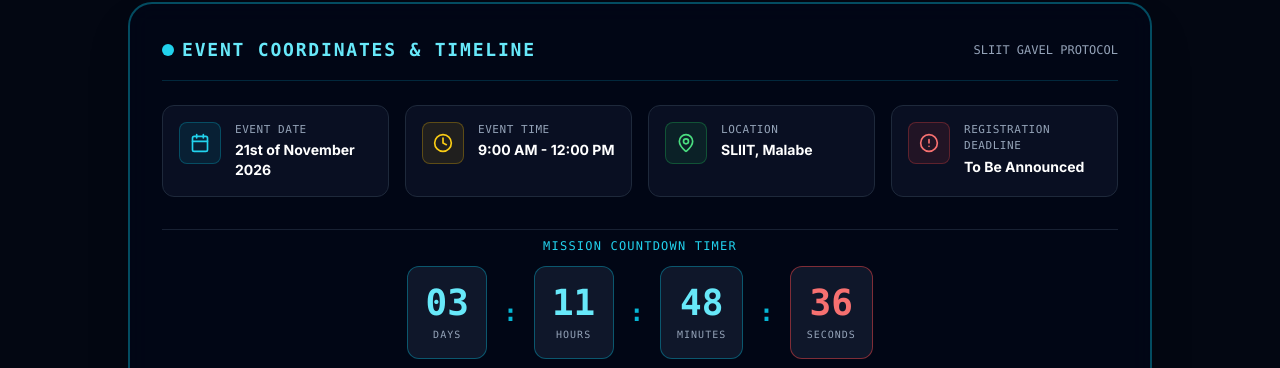
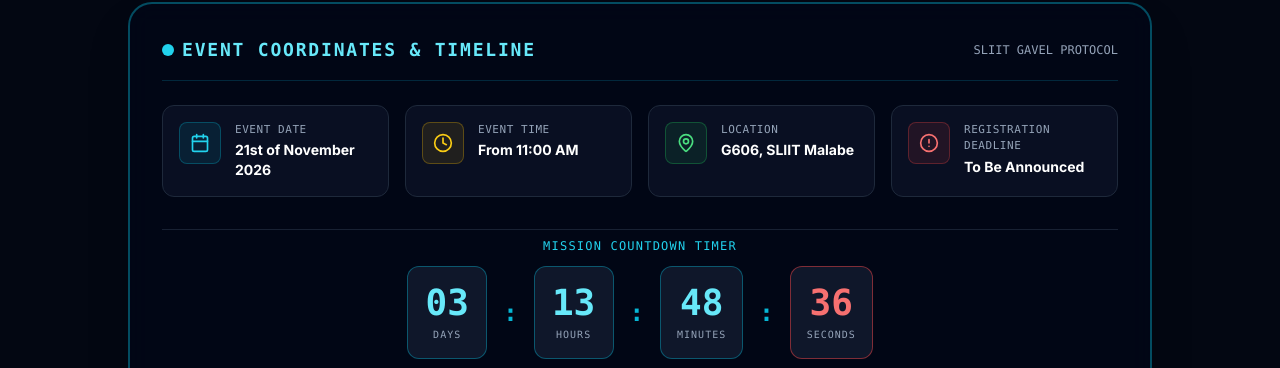
Before and after one commit to sawanyak/gavel-up, a Next.js app: page / in a window 1280 px wide. Shown: the part 1309-1677 px from the top of the page. Built offline with nearby package versions, Linux system fonts and the light colour scheme.

Commit message:
fixed time and location. Fixed countdown

```diff
--- a/src/app/page.tsx
+++ b/src/app/page.tsx
@@ -22,20 +22,22 @@ import {
 export default function HomePage() {
   // Countdown Timer State
   const [timeLeft, setTimeLeft] = useState({
-    days: "14",
-    hours: "08",
-    minutes: "45",
-    seconds: "20",
+    days: "00",
+    hours: "00",
+    minutes: "00",
+    seconds: "00",
   });
+  const [countdownSubtitle, setCountdownSubtitle] = useState("MISSION COUNTDOWN TIMER");
 
   useEffect(() => {
-    const target = new Date(eventConfig.countdownTarget).getTime();
+    const targetStart = new Date(eventConfig.countdownTarget).getTime();
+    const targetEnd = new Date("2026-11-21T14:00:00+05:30").getTime();
 
-    const interval = setInterval(() => {
+    const updateCountdown = () => {
       const now = new Date().getTime();
-      const diff = target - now;
 
-      if (diff > 0) {
+      if (now < targetStart) {
+        const diff = targetStart - now;
         const days = Math.floor(diff / (1000 * 60 * 60 * 24));
         const hours = Math.floor((diff % (1000 * 60 * 60 * 24)) / (1000 * 60 * 60));
         const minutes = Math.floor((diff % (1000 * 60 * 60)) / (1000 * 60));
@@ -47,8 +49,28 @@ export default function HomePage() {
           minutes: String(minutes).padStart(2, "0"),
           seconds: String(seconds).padStart(2, "0"),
         });
+        setCountdownSubtitle("MISSION COUNTDOWN TIMER");
+      } else if (now < targetEnd) {
+        setTimeLeft({
+          days: "00",
+          hours: "00",
+          minutes: "00",
+          seconds: "00",
+        });
+        setCountdownSubtitle("MISSION UNDERWAY // EVENT IN PROGRESS");
+      } else {
+        setTimeLeft({
+          days: "00",
+          hours: "00",
+          minutes: "00",
+          seconds: "00",
+        });
+        setCountdownSubtitle("ORIENTATION COMPLETED // THANK YOU FOR JOINING");
       }
-    }, 1000);
+    };
+
+    updateCountdown();
+    const interval = setInterval(updateCountdown, 1000);
 
     return () => clearInterval(interval);
   }, []);
@@ -159,8 +181,8 @@ export default function HomePage() {
 
           {/* Real-time Countdown Clocks */}
           <div className="flex flex-col items-center pt-2 border-t border-slate-800/80">
-            <span className="text-xs font-mono text-cyan-400 tracking-widest uppercase mb-3">
-              MISSION COUNTDOWN TIMER
+            <span className="text-xs font-mono text-cyan-400 tracking-widest uppercase mb-3 text-center px-2">
+              {countdownSubtitle}
             </span>
             <div className="flex items-center gap-2 sm:gap-4 font-mono">
               <div className="flex flex-col items-center p-3 sm:p-4 rounded-xl border border-cyan-500/40 bg-slate-900 min-w-[64px] sm:min-w-[80px]">
--- a/src/config/eventConfig.ts
+++ b/src/config/eventConfig.ts
@@ -34,8 +34,8 @@ export const eventConfig: EventDetails = {
 
   // NOTE: You can update these details anytime right here!
   date: "21st of November 2026",
-  time: "9:00 AM - 12:00 PM",
-  venue: "SLIIT, Malabe",
+  time: "From 11:00 AM",
+  venue: "G606, SLIIT Malabe",
   registrationClosingDate: "To Be Announced",
 
   // Replace this with your actual Google Form URL for the Gavel Up event when ready:
@@ -45,7 +45,7 @@ export const eventConfig: EventDetails = {
   membershipGoogleFormUrl: "https://bit.ly/sliit-gavel",
 
   // Countdown target date (Update to your event launch date)
-  countdownTarget: "2026-11-21T09:00:00+05:30",
+  countdownTarget: "2026-11-21T11:00:00+05:30",
 
   contacts: [
     {
```
